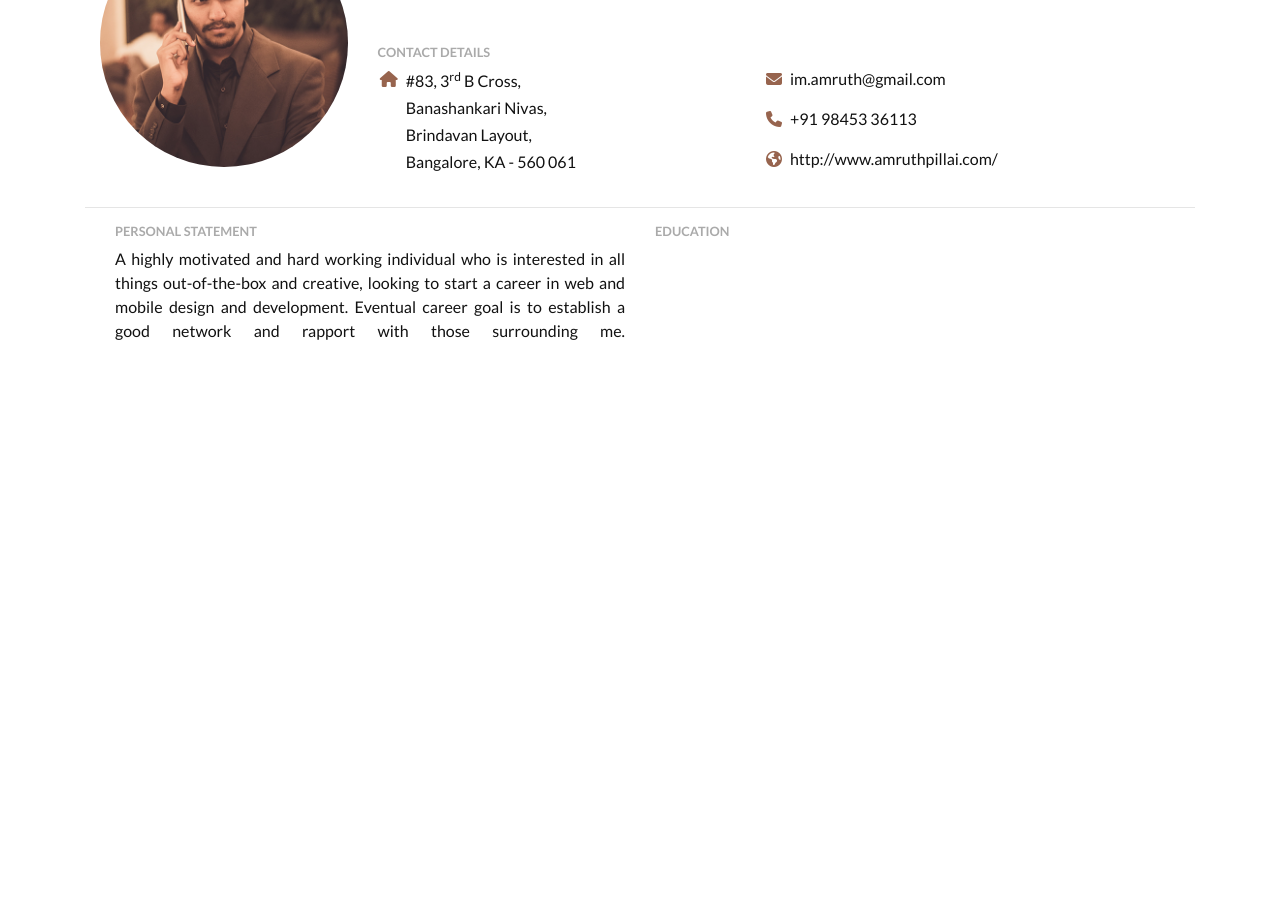
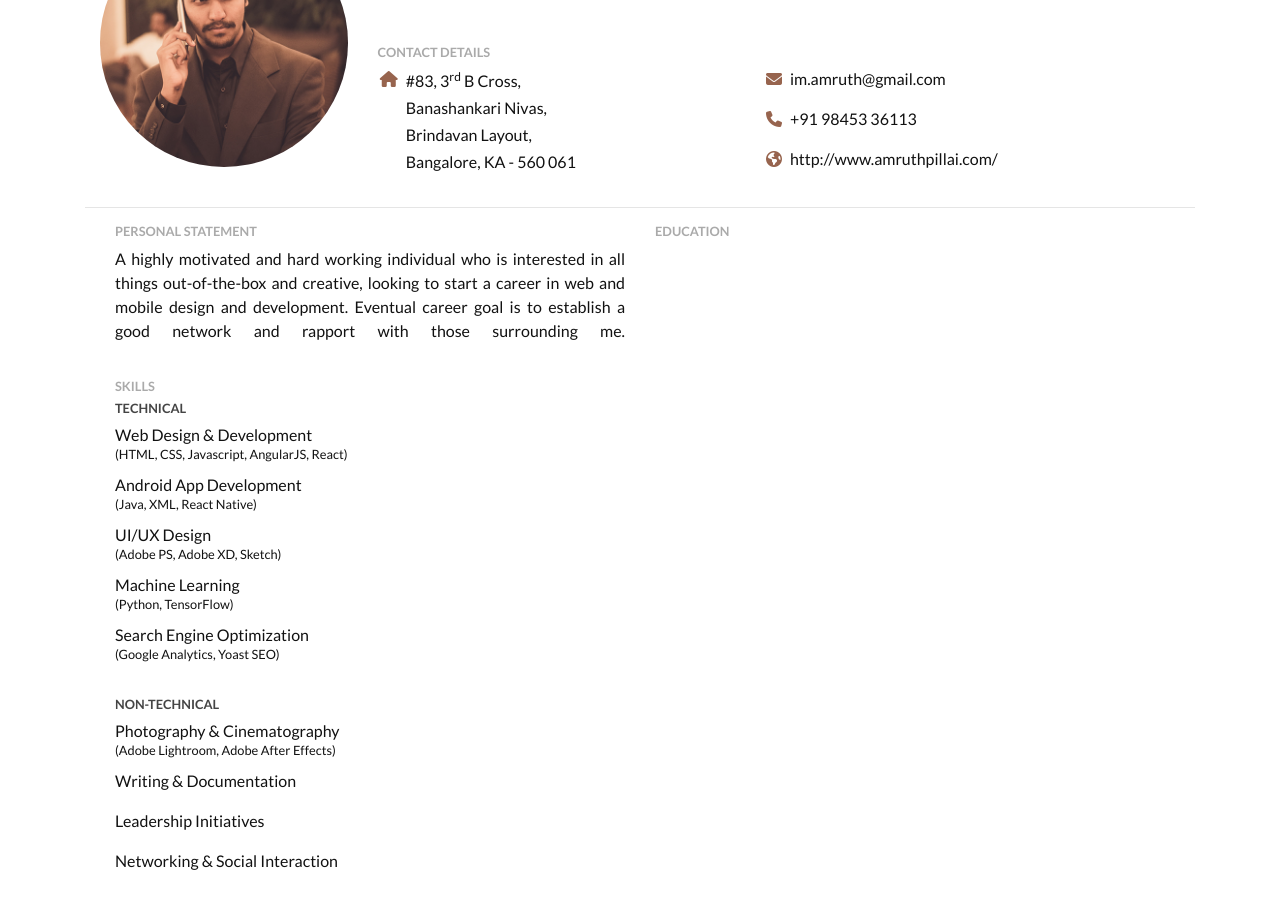
Before and after one commit to AmruthPillai/ResumeOnTheWeb-Legacy, a plain HTML site: page index.html in a window 1280 px wide. Shown: the part 121-1030 px from the top of the page. Before the commit the page ends 800 px from the top, so only its background shows below. Drawn offline with nearby package versions, Linux system fonts and the light colour scheme.

Commit message:
added skills

```diff
--- a/index.html
+++ b/index.html
@@ -106,9 +106,50 @@
         <div class="col col-md-6 float-left">
 
           <!-- Personal Statement -->
-          <div id="personal-statement">
+          <div id="personal-statement" class="resume-section">
             <h6 class="sub-heading">Personal Statement</h6>
             <p>A highly motivated and hard working individual who is interested in all things out-of-the-box and creative, looking to start a career in web and mobile design and development. Eventual career goal is to establish a good network and rapport with those surrounding me.</p>
+          </div>
+
+          <!-- Skills -->
+          <div id="skills" class="resume-section">
+            <h6 class="sub-heading">Skills</h6>
+            <h6 class="sub-heading darker-text">Technical</h6>
+            <div class="skill">
+              <p>Web Design &amp; Development</p>
+              <p>(HTML, CSS, Javascript, AngularJS, React)</p>
+            </div>
+            <div class="skill">
+              <p>Android App Development</p>
+              <p>(Java, XML, React Native)</p>
+            </div>
+            <div class="skill">
+              <p>UI/UX Design</p>
+              <p>(Adobe PS, Adobe XD, Sketch)</p>
+            </div>
+            <div class="skill">
+              <p>Machine Learning</p>
+              <p>(Python, TensorFlow)</p>
+            </div>
+            <div class="skill">
+              <p>Search Engine Optimization</p>
+              <p>(Google Analytics, Yoast SEO)</p>
+            </div>
+            <br>
+            <h6 class="sub-heading darker-text">Non-Technical</h6>
+            <div class="skill">
+              <p>Photography &amp; Cinematography</p>
+              <p>(Adobe Lightroom, Adobe After Effects)</p>
+            </div>
+            <div class="skill">
+              <p>Writing &amp; Documentation</p>
+            </div>
+            <div class="skill">
+              <p>Leadership Initiatives</p>
+            </div>
+            <div class="skill">
+              <p>Networking &amp; Social Interaction</p>
+            </div>
           </div>
 
         </div>
--- a/style.css
+++ b/style.css
@@ -27,6 +27,10 @@ body {
     color: #aaa;
   }
 
+  .darker-text {
+    color: #444;
+  }
+
   .content-below-heading {
     margin-left: -.8em;
   }
@@ -43,7 +47,21 @@ body {
     color: #97644e;
   }
 
-#personal-statement p {
-  text-align: justify;
-  text-align-last: justify;
+.resume-section {
+  padding-bottom: 20px;
 }
+
+  #personal-statement p {
+    text-align: justify;
+    text-align-last: justify;
+  }
+
+.skill {
+  max-height: 50px;
+  overflow: hidden;
+}
+
+.skill p:nth-child(2) {
+  margin-top: -1.4em;
+  font-size: .8em;
+}
```
